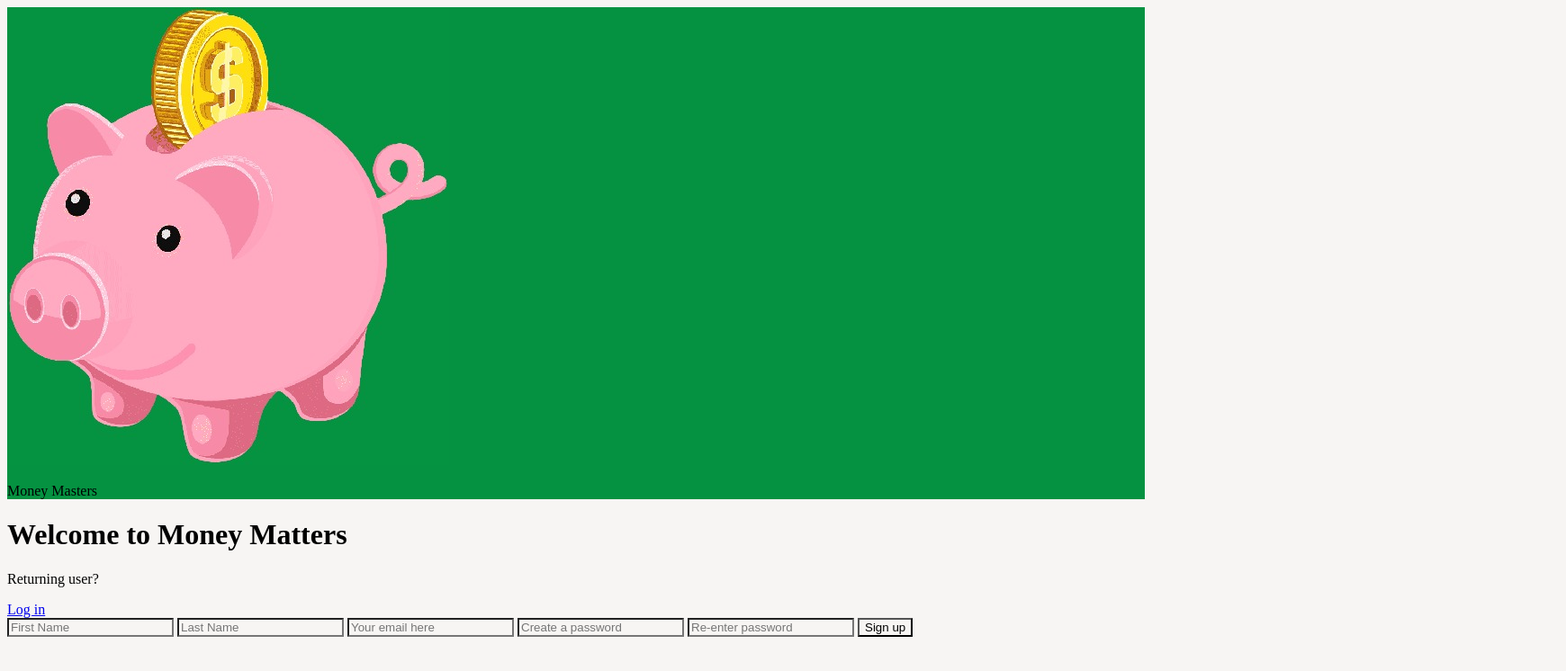
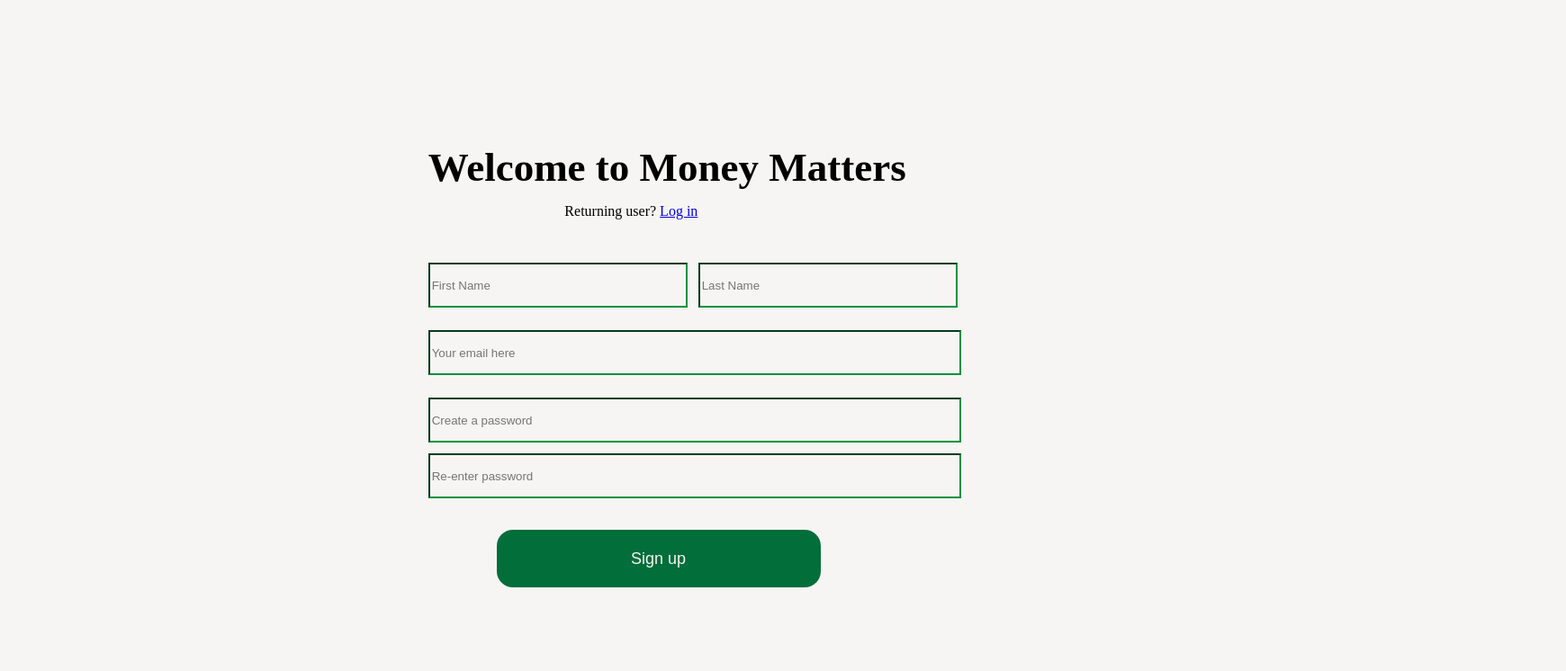
Before and after one commit to carlosra0345/TAMUHACK-2023, a plain HTML site: page signup.html in a window 1280 px wide. Shown: the whole page at 90% size, 1740 px wide, since content can reach past the window. Drawn offline with Linux system fonts and the light colour scheme.

Commit message:
updated signup page by styling css

```diff
--- a/signup.html
+++ b/signup.html
@@ -8,10 +8,6 @@
     <title>Money Masters SignUp</title>
 </head>
 <body>
-    <div class="logo">
-        <img class="image-logo" src="site_logo.jpg" alt="An image featuring a cartoon piggy bank">
-        <p class="logo-text">Money Masters</p>
-    </div>
 
     <h1 class="welcome-header">Welcome to Money Matters </h1>
     <p class="returning-user-prompt">Returning user?</p>
@@ -19,14 +15,22 @@
 
     <form class="form-section">
         <!--input information for client-->
-        <input id="first-name" type="text" placeholder="First Name" autocomplete="off" required>
-        <input id="last-name" type="text" placeholder="Last Name" autocomplete="off" required>
-        <input id="email-address" type="email" placeholder="Your email here" autocomplete="off" required>
-        <input id="password" type="password" placeholder="Create a password" autocomplete="off" required>
-        <input id="reaffirm-password" type="password" placeholder="Re-enter password" autocomplete="off" required>
+        <div class="name">
+            <input class="first-name" type="text" placeholder="First Name" autocomplete="off" required>
+            <input class="last-name" type="text" placeholder="Last Name" autocomplete="off" required>
+        </div>
+        <div class="email">
+            <input class="email-address" type="email" placeholder="Your email here" autocomplete="off" required>
+        </div>
+        <div class="password-create">
+            <input class="password" type="password" placeholder="Create a password" autocomplete="off" required>
+        </div>
+        <br>
+        <input class="reaffirm-password" type="password" placeholder="Re-enter password" autocomplete="off" required>
 
+        <br>
         <!--Submission button-->
-        <button id="submit-button" type="submit">Sign up</button>
+        <button class="submit-button" type="submit">Sign up</button>
 
 
     </form>
--- a/signupStyle.css
+++ b/signupStyle.css
@@ -2,10 +2,88 @@
     background-color : #F7F5F3;
 }
 
-.logo{
-    background-color : #059241;
+.welcome-header{
+    position : relative;
+    left : 37%;
+    font-size : 45px;
+    margin-top : 20vh;
 }
 
-.logo-text{
-    background-color : #059241;
+.returning-user-prompt{
+    display : inline-block;
+    position : relative;
+    left : 49%;
+    bottom : 4vh;
 }
+
+.login-anchor{
+    position : relative;
+    left : 49%;
+    bottom : 4vh;
+}
+
+.name{
+    position : relative;
+    left : 37%;
+}
+
+.first-name{
+    height : 5.5vh;
+    width : 35vh;
+    margin-right : 8px;
+    border-color : #059241;
+}
+
+.last-name{
+    height : 5.5vh;
+    width : 35vh;
+    margin-bottom : 25px;
+    border-color : #059241;
+}
+
+.email-address{
+    height : 5.5vh;
+    position : relative;
+    left : 37%;
+    width : 73vh;
+    margin-bottom : 25px;
+    border-color : #059241;
+}
+
+.password-create{
+    height : 5.5vh;
+    position : relative;
+    left : 37%;
+    width : 73vh;
+    border-color : #059241;
+}
+
+.password{
+    height : 5.5vh;
+    width : 73vh;
+    margin-bottom : 25px;
+    border-color : #059241;
+}
+
+.reaffirm-password{
+    height : 5.5vh;
+    width : 73vh;
+    position : relative;
+    left : 37%;
+    margin-bottom : 35px;
+    border-color : #059241;
+}
+
+.submit-button{
+    display : block;
+    position : relative;
+    height : 8vh;
+    width : 45vh;
+    left : 43%;
+    border : none;
+    background-color : #026E3A;
+    color : #F7F5F3;
+    font-size : 18px;
+    border-radius : 18px;
+    border-color : #059241;
+}
```
Also changed, not shown: signup_site_logo.jpg (added).
